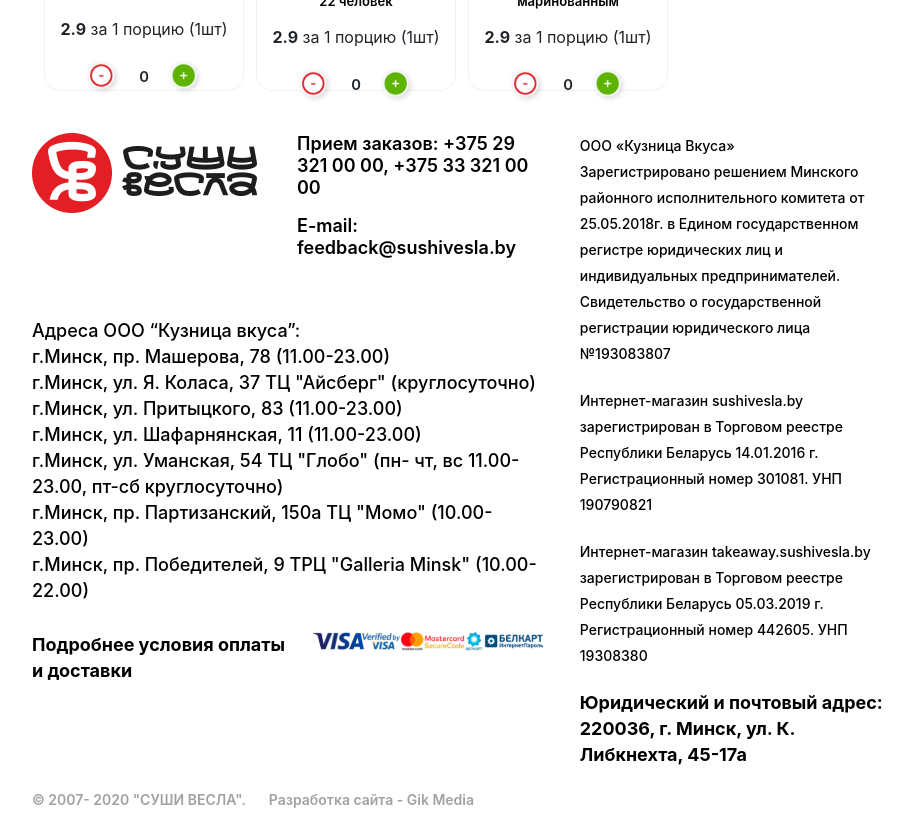
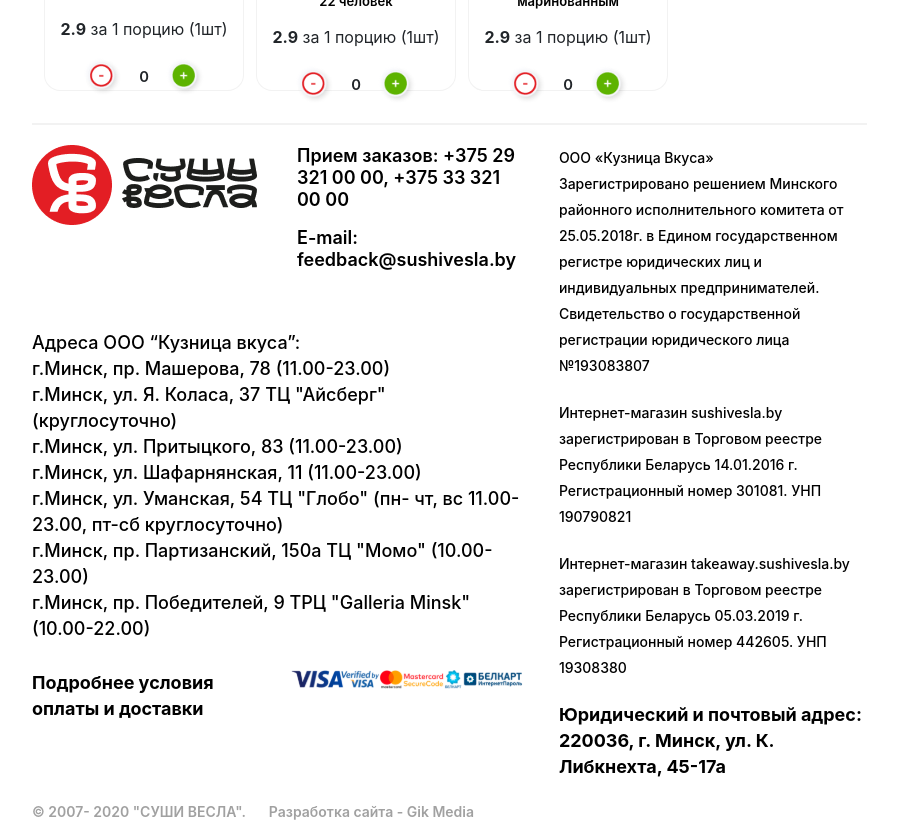
Before and after one commit to DishapBy/sushi, a React (Create React App) app: page / in a window 1280 px wide. Shown: the part 2000-2828 px from the top of the page, without its empty margins (28-940 px from the left). Built offline with nearby package versions, Linux system fonts and the light colour scheme.

Commit message:
first commit

```diff
--- a/src/components/Footer/style.css
+++ b/src/components/Footer/style.css
@@ -1,8 +1,12 @@
 .footer{
-    margin-top: 30px;
+    margin-top: 20px;
+    padding-top: 20px;
     display: flex;
-    width: 75%;
+    width: 72%;
+    border-top: 2px solid rgba(0, 0, 0, 0.05);
 }
+
+
 
 .footer__first{
     width: 60%;
```
